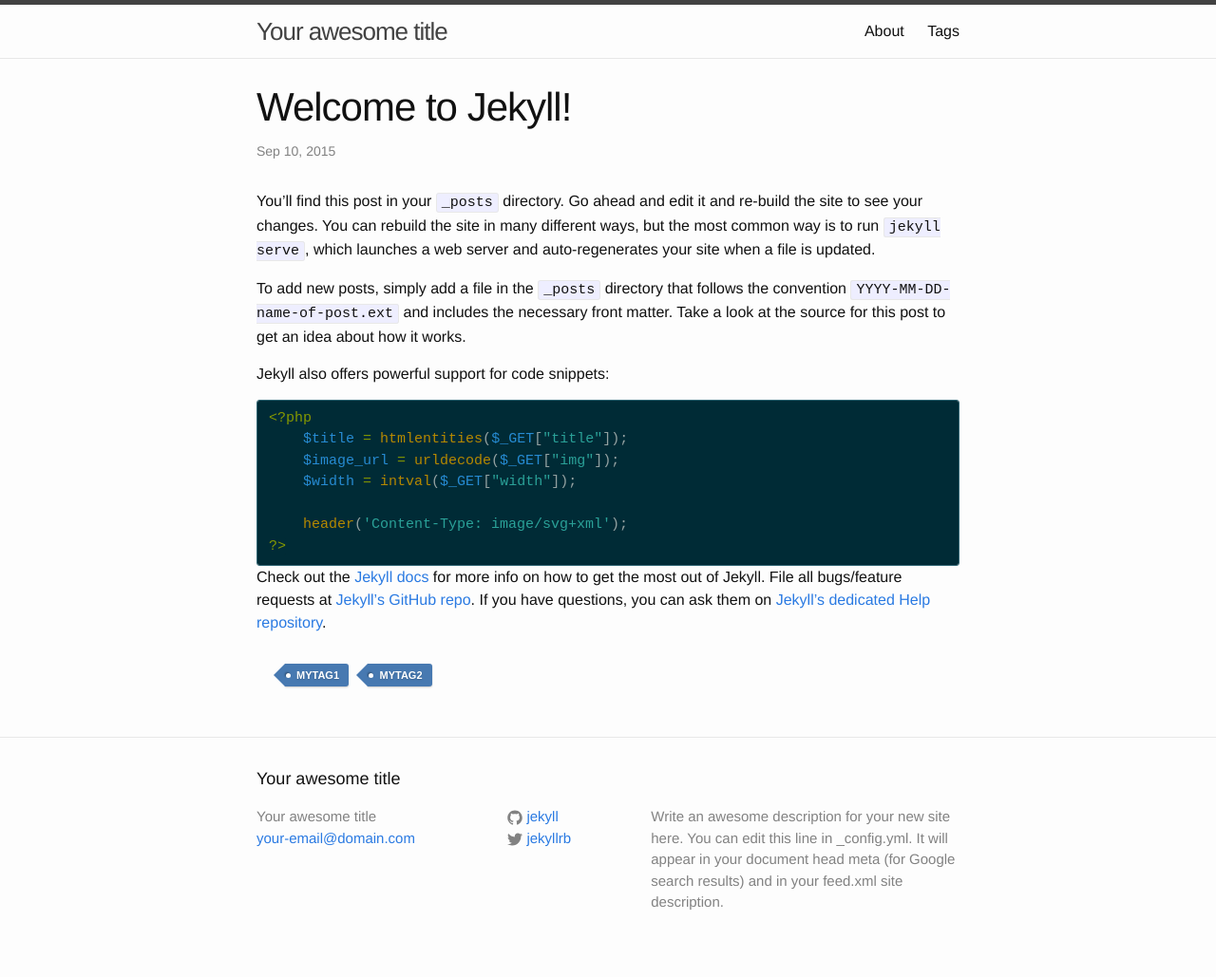
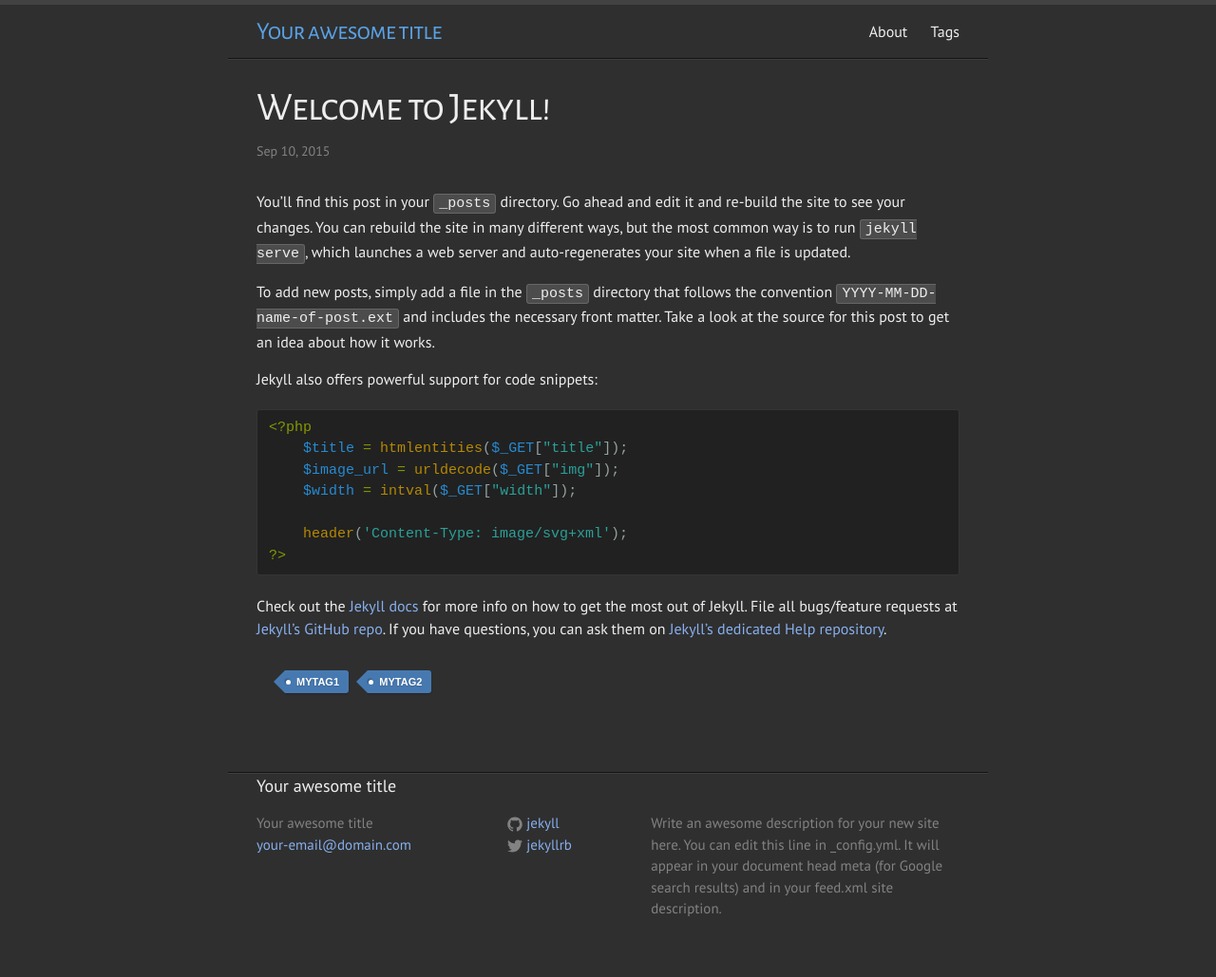
Before and after one commit to mo/mo.github.io, a Jekyll site: the page built from _posts/2015-09-10-welcome-to-jekyll.markdown, in a window 1280 px wide. Shown: the whole page at 95% size. Built offline with Jekyll 4.4.1, drawn with Linux system fonts in a browser that asks for light colours; some web fonts are replaced; Markdown is read by kramdown in place of the engine named in the settings.

Commit message:
Tweak CSS colors and fonts a bit

```diff
--- a/_sass/_base.scss
+++ b/_sass/_base.scss
@@ -126,8 +126,8 @@
  */
 pre,
 code {
-    background-color: #eef;
-    border: 1px solid $grey-color-light;
+    background-color: rgba(255, 255, 255, 0.14);
+    border: 1px solid rgba(255, 255, 255, 0.15);
     border-radius: 3px;
     font-size: 15px;
 }
--- a/_sass/_layout.scss
+++ b/_sass/_layout.scss
@@ -2,7 +2,6 @@
  * Site header
  */
 .site-header {
-    border-bottom: 1px solid $grey-color-light;
     border-top: 5px solid $grey-color-dark;
     min-height: 56px;
 
@@ -10,8 +9,16 @@
     position: relative;
 }
 
+.site-header .wrapper {
+  border-bottom: 1px solid #121212;
+  box-shadow: rgba(255, 255, 255, 0.07) 0 1px 0;
+}
+
+@import url(https://fonts.googleapis.com/css?family=Alegreya+Sans+SC:400,700);
+
 .site-title {
     float: left;
+    font-family: 'Alegreya Sans SC', sans-serif;
     font-size: 26px;
     letter-spacing: -1px;
     line-height: 56px;
@@ -19,7 +26,7 @@
 
     &,
     &:visited {
-        color: $grey-color-dark;
+        color: #59A1E5;
     }
 }
 
@@ -48,8 +55,12 @@
  * Site footer
  */
 .site-footer {
-    border-top: 1px solid $grey-color-light;
     padding: $spacing-unit 0;
+}
+
+.site-footer .wrapper {
+    border-top: 1px solid #121212;
+    box-shadow: rgba(255, 255, 255, 0.07) 0 1px 0 inset;
 }
 
 .footer-heading {
@@ -148,6 +159,7 @@
 }
 
 .post-title {
+    font-family: 'Alegreya Sans SC', sans-serif;
     font-size: 42px;
     letter-spacing: -1px;
     line-height: 1;
@@ -155,6 +167,11 @@
     @include media-query($on-laptop) {
         font-size: 36px;
     }
+}
+
+.highlight {
+    margin-bottom: 20px;
+    margin-top: 20px;
 }
 
 .post-content {
--- a/_sass/main.scss
+++ b/_sass/main.scss
@@ -3,16 +3,17 @@
 
 
 // Our variables
-$base-font-family: Helvetica, Arial, sans-serif;
+@import url(https://fonts.googleapis.com/css?family=PT+Sans);
+$base-font-family: 'PT Sans', sans-serif;
 $base-font-size:   16px;
 $small-font-size:  $base-font-size * 0.875;
 $base-line-height: 1.5;
 
 $spacing-unit:     30px;
 
-$text-color:       #111;
-$background-color: #fdfdfd;
-$brand-color:      #2a7ae2;
+$text-color:       #eee;
+$background-color: #2f2f2f;
+$brand-color:      #87AFEE;
 
 $grey-color:       #828282;
 $grey-color-light: lighten($grey-color, 40%);
--- a/_sass/syntax-highlighting-solarized-dark.scss
+++ b/_sass/syntax-highlighting-solarized-dark.scss
@@ -17,14 +17,15 @@
 */
 
 .highlight code, .highlight pre {
-  background: #002b36;
+  background: transparent;
   border-radius: 2px;
   overflow-x: auto;
   border: 0px;
   margin: 0px;
 }
 .highlight {
-  border: 1px solid #2D6472;
+  background: rgba(0, 0, 0, 0.298039);
+  border: 1px solid #353535;
   border-radius: 3px;
   color: #93a1a1
 }
```
Also changed, not shown: .scss-lint.yml.
